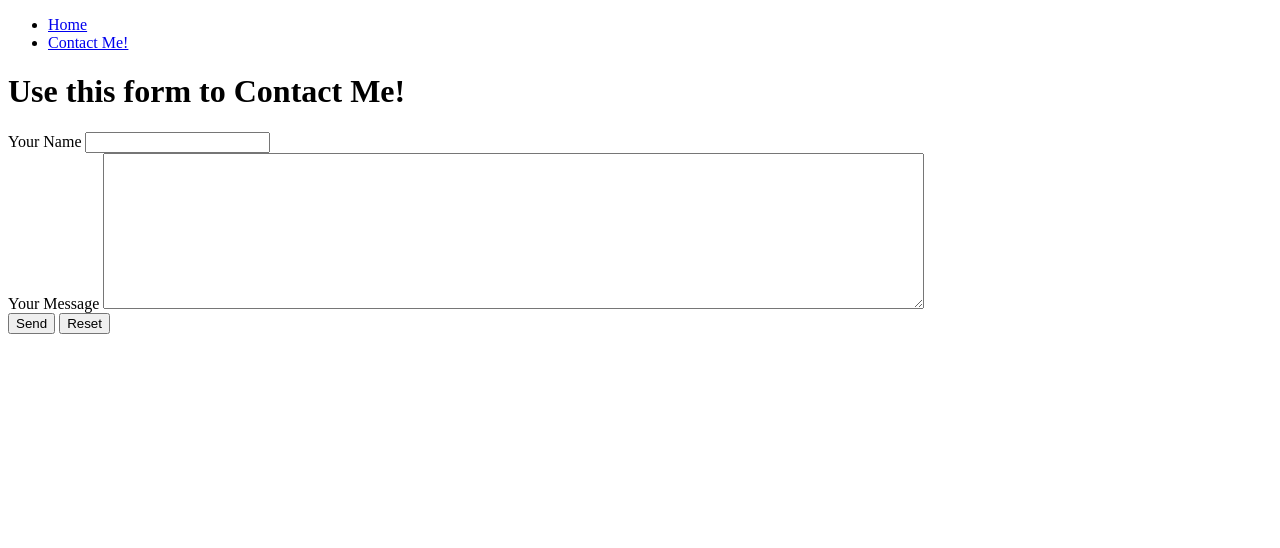
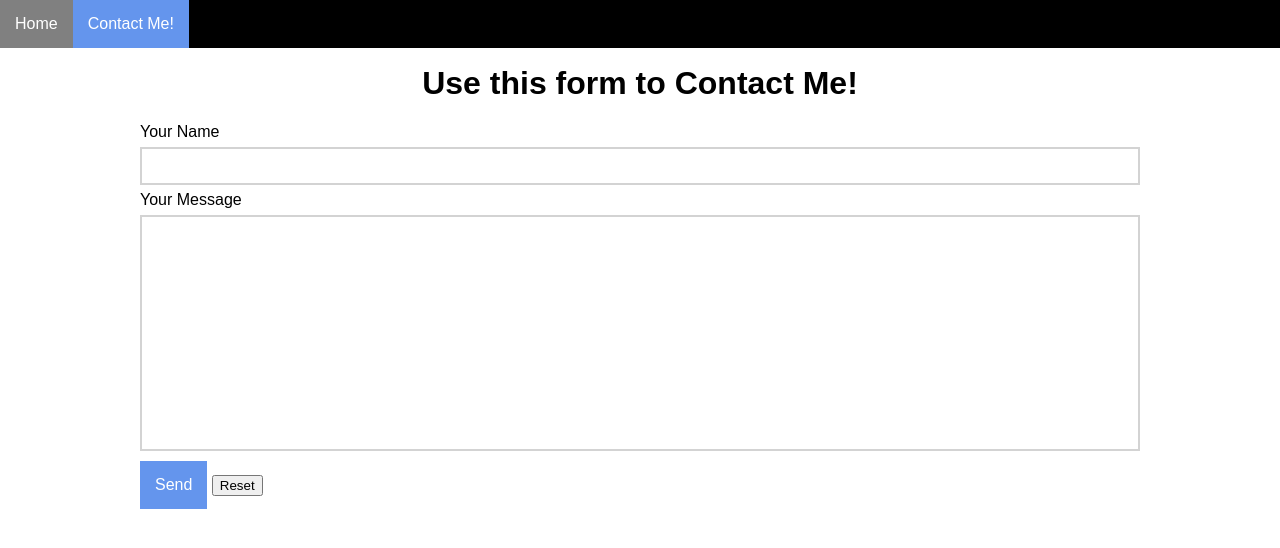
Before and after one commit to ValianaJosic/all_about_me, a plain HTML site: page contact.html in a window 1280 px wide. Drawn offline with Linux system fonts and the light colour scheme.

Commit message:
added css

```diff
--- /dev/null
+++ b/contact.css
@@ -0,0 +1,47 @@
+h1 {
+    text-align: center;
+  }
+
+  main {
+     padding:0 20px;
+
+  }
+
+  textarea {
+    resize: none;
+
+  }
+
+  input[type="text"], textarea {
+    width: 100%;
+    font-size: 1.2rem;
+    padding: 6px;
+    margin: 6px 0;
+    border: 2px  solid lightgray;
+  }
+
+  form {
+      width: 1000px;
+      margin: 0 auto;
+  }
+
+
+@media (max-width: 1020px) {
+    form {
+      width: 100%;
+    }
+  }
+
+  button, inout[type="reset"] {
+  background-color: cornflowerblue;
+  color: white;
+  padding: 15px;
+  font-size: 1rem;
+  border: 0;
+  cursor: pointer;
+  transition: background-color: 0.3;
+  }
+
+  button:hover, input[type="reset"]:hover {
+    background-color: gray;
+  }
--- a/contact.html
+++ b/contact.html
@@ -4,7 +4,11 @@
     <meta charset="UTF-8">
     <meta name="viewport" content="width=device-width, initial-scale=1.0">
     <meta http-equiv="X-UA-Compatible" content="ie=edge">
+    <link rel="stylesheet" href="globals.css">
+    <link rel="stylesheet" href="navbar.css">
+    <link rel="stylesheet" href="contact.css">
     <title>Contact Me!</title>
+
   </head>
   <body>
     <nav>
--- /dev/null
+++ b/globals.css
@@ -0,0 +1,33 @@
+body {
+    margin: 0
+  }
+
+  li {
+    list-style-type: none;
+  }
+
+  a {
+
+    text-decoration: none;
+
+  }
+
+  nav a:hover {
+
+    background-color: gray;
+
+  }
+
+  * {
+
+    font-family: 'Raleway', sans-serif;
+    box-sizing: border-box;
+  }
+
+  main {
+  margin-top: 65px;
+}
+
+ul {
+  padding: 0;
+}
--- /dev/null
+++ b/index.css
@@ -0,0 +1,36 @@
+main {
+
+    text-align: center;
+}
+
+#profile-pic {
+
+    border-radius: 100%;
+    width:300px;
+    height:300px;
+}
+
+
+#profile-pic:hover {
+    transform: scale(1.1);
+    transition: scale(1,1);
+  }
+
+  #language-list {
+
+    display:grid;
+    grid-template-columns: repeat(auto-fit,minmax(250px, 1fr));
+
+  }
+
+  ul {
+
+    padding: 0;
+
+  }
+
+  img {
+
+width: 100%
+
+  }
--- /dev/null
+++ b/navbar.css
@@ -0,0 +1,24 @@
+nav {
+
+background-color: black;
+position: fixed;
+top: 0;
+left: 0;
+right: 0;
+
+}
+
+nav > ul {
+    display: flex;
+    margin: 0;height="200" width="200"
+  }
+
+  nav a {
+    color: white;
+    display: inline-block;
+    padding: 15px;
+  }
+
+  .current-page{
+    background-color: cornflowerblue;
+  }
```
Also changed, not shown: index.html (+8 -4 lines).
